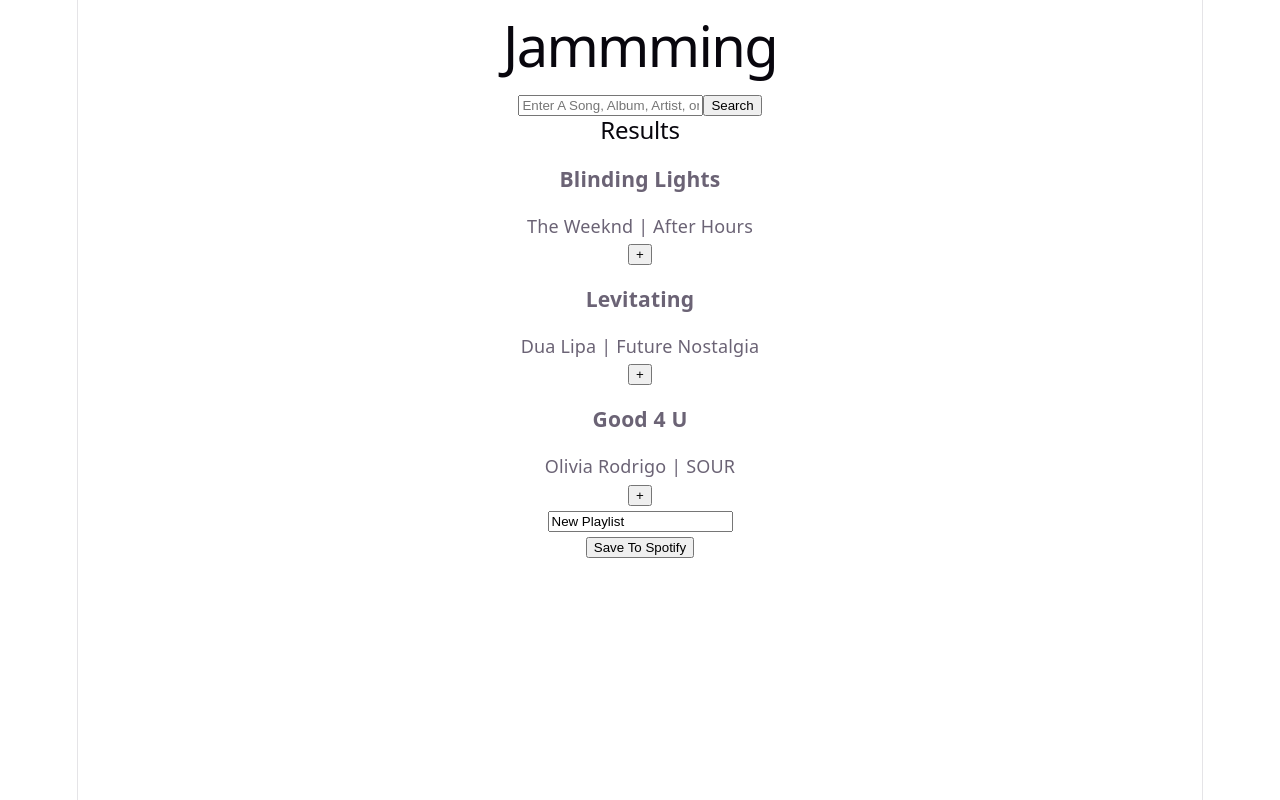
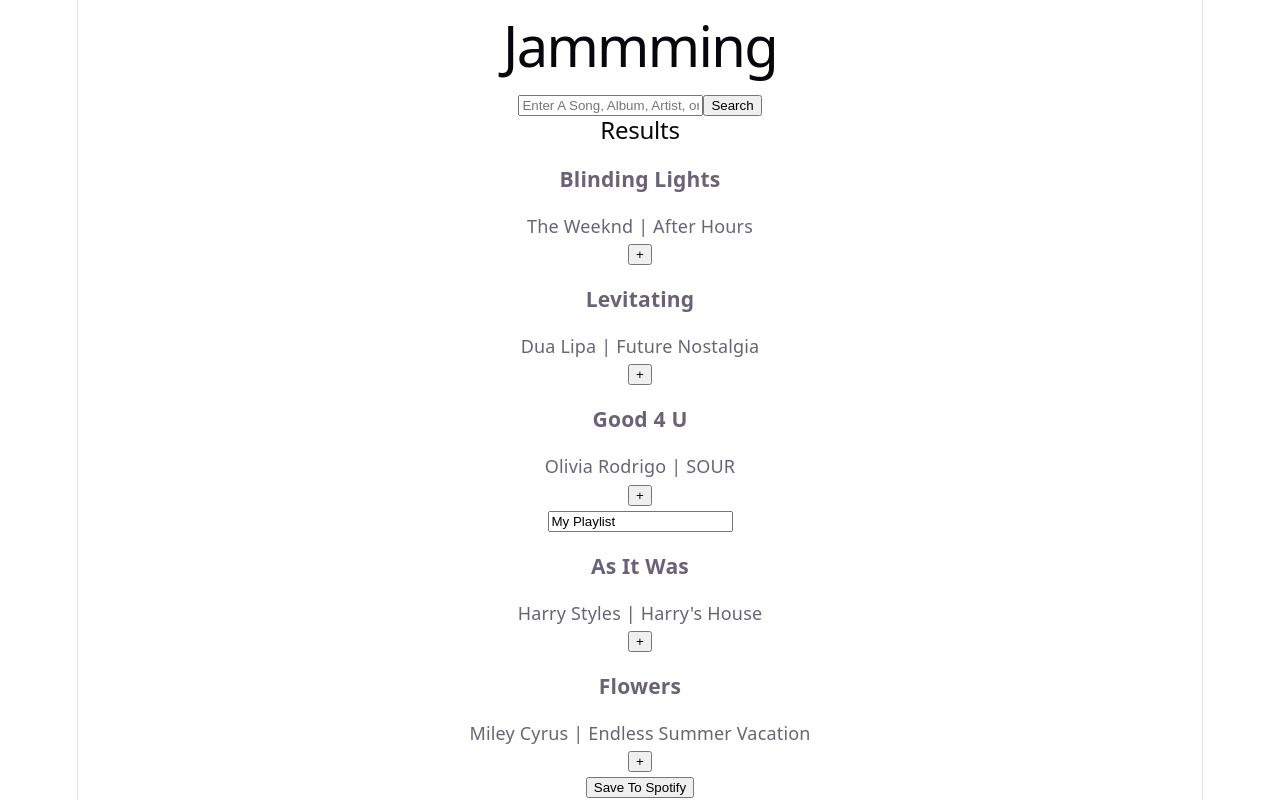
Before and after one commit to Butiza-hub/Jammming, a React (Vite) app: page / in a window 1280 px wide. Built offline with nearby package versions, Linux system fonts and the light colour scheme.

Commit message:
Implement playlist name and tracks with unidirectional data flow

```diff
--- a/src/components/App/App.jsx
+++ b/src/components/App/App.jsx
@@ -11,13 +11,19 @@ function App() {
     { id: '3', name: 'Good 4 U', artist: 'Olivia Rodrigo', album: 'SOUR' },
   ]);
 
+  const [playlistName, setPlaylistName] = useState('My Playlist');
+  const [playlistTracks, setPlaylistTracks] = useState([
+    { id: '4', name: 'As It Was', artist: 'Harry Styles', album: "Harry's House" },
+    { id: '5', name: 'Flowers', artist: 'Miley Cyrus', album: 'Endless Summer Vacation' },
+  ]);
+
   return (
     <div>
       <h1>Ja<span className="highlight">mmm</span>ing</h1>
       <SearchBar />
       <div className="App-playlist">
         <SearchResults searchResults={searchResults} />
-        <Playlist />
+        <Playlist playlistName={playlistName} playlistTracks={playlistTracks} />
       </div>
     </div>
   );
--- a/src/components/Playlist/Playlist.jsx
+++ b/src/components/Playlist/Playlist.jsx
@@ -1,11 +1,9 @@
 import Tracklist from '../Tracklist/Tracklist';
 
-function Playlist() {
-  const playlistTracks = [];
-
+function Playlist({ playlistName, playlistTracks }) {
   return (
     <div className="Playlist">
-      <input defaultValue="New Playlist" />
+      <input value={playlistName} readOnly />
       <Tracklist tracks={playlistTracks} />
       <button className="Playlist-save">Save To Spotify</button>
     </div>
```
